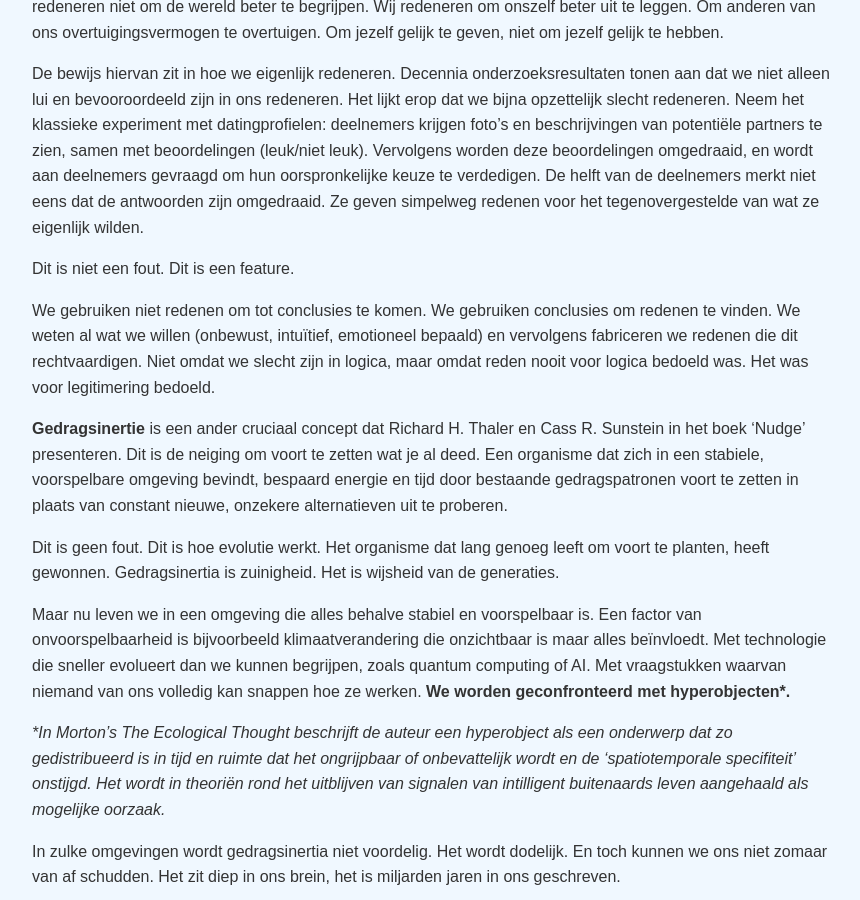
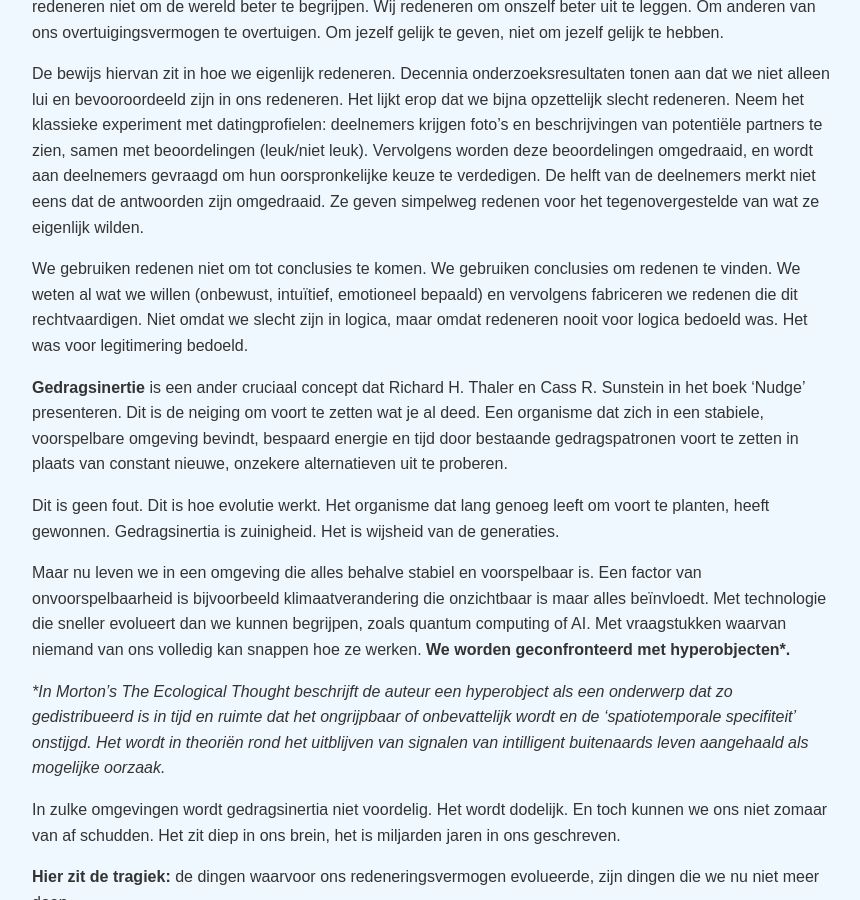
Before and after one commit to Klikblitser/VBBSKW, a Jekyll site: the page built from _posts2/2026-06-18-De oorsprong van de reden.md, in a window 1280 px wide and 900 px high, scrolled down 966 px. Shown: the whole window, without its empty margins (208-1068 px from the left). Built offline with Jekyll 4.4.1, drawn with Linux system fonts in a browser that asks for light colours; some of the changed text lies outside the part shown.

Commit message:
aangepaste post

```diff
--- a/_posts2/2026-06-18-De oorsprong van de reden.md
+++ b/_posts2/2026-06-18-De oorsprong van de reden.md
@@ -27,9 +27,7 @@
 
 De bewijs hiervan zit in hoe we eigenlijk redeneren. Decennia onderzoeksresultaten tonen aan dat we niet alleen lui en bevooroordeeld zijn in ons redeneren. Het lijkt erop dat we bijna opzettelijk slecht redeneren. Neem het klassieke experiment met datingprofielen: deelnemers krijgen foto's en beschrijvingen van potentiële partners te zien, samen met beoordelingen (leuk/niet leuk). Vervolgens worden deze beoordelingen omgedraaid, en wordt aan deelnemers gevraagd om hun oorspronkelijke keuze te verdedigen. De helft van de deelnemers merkt niet eens dat de antwoorden zijn omgedraaid. Ze geven simpelweg redenen voor het tegenovergestelde van wat ze eigenlijk wilden.
 
-Dit is niet een fout. Dit is een feature.
-
-We gebruiken niet redenen om tot conclusies te komen. We gebruiken conclusies om redenen te vinden. We weten al wat we willen (onbewust, intuïtief, emotioneel bepaald) en vervolgens fabriceren we redenen die dit rechtvaardigen. Niet omdat we slecht zijn in logica, maar omdat reden nooit voor logica bedoeld was. Het was voor legitimering bedoeld.
+We gebruiken redenen niet om tot conclusies te komen. We gebruiken conclusies om redenen te vinden. We weten al wat we willen (onbewust, intuïtief, emotioneel bepaald) en vervolgens fabriceren we redenen die dit rechtvaardigen. Niet omdat we slecht zijn in logica, maar omdat redeneren nooit voor logica bedoeld was. Het was voor legitimering bedoeld.
 
 **Gedragsinertie** is een ander cruciaal concept dat Richard H. Thaler en Cass R. Sunstein in het boek 'Nudge' presenteren. Dit is de neiging om voort te zetten wat je al deed. Een organisme dat zich in een stabiele, voorspelbare omgeving bevindt, bespaard energie en tijd door bestaande gedragspatronen voort te zetten in plaats van constant nieuwe, onzekere alternatieven uit te proberen.
 
```
Also changed, not shown: other parts of _posts2/2026-06-18-De oorsprong van de reden.md (+1 -1 lines).
